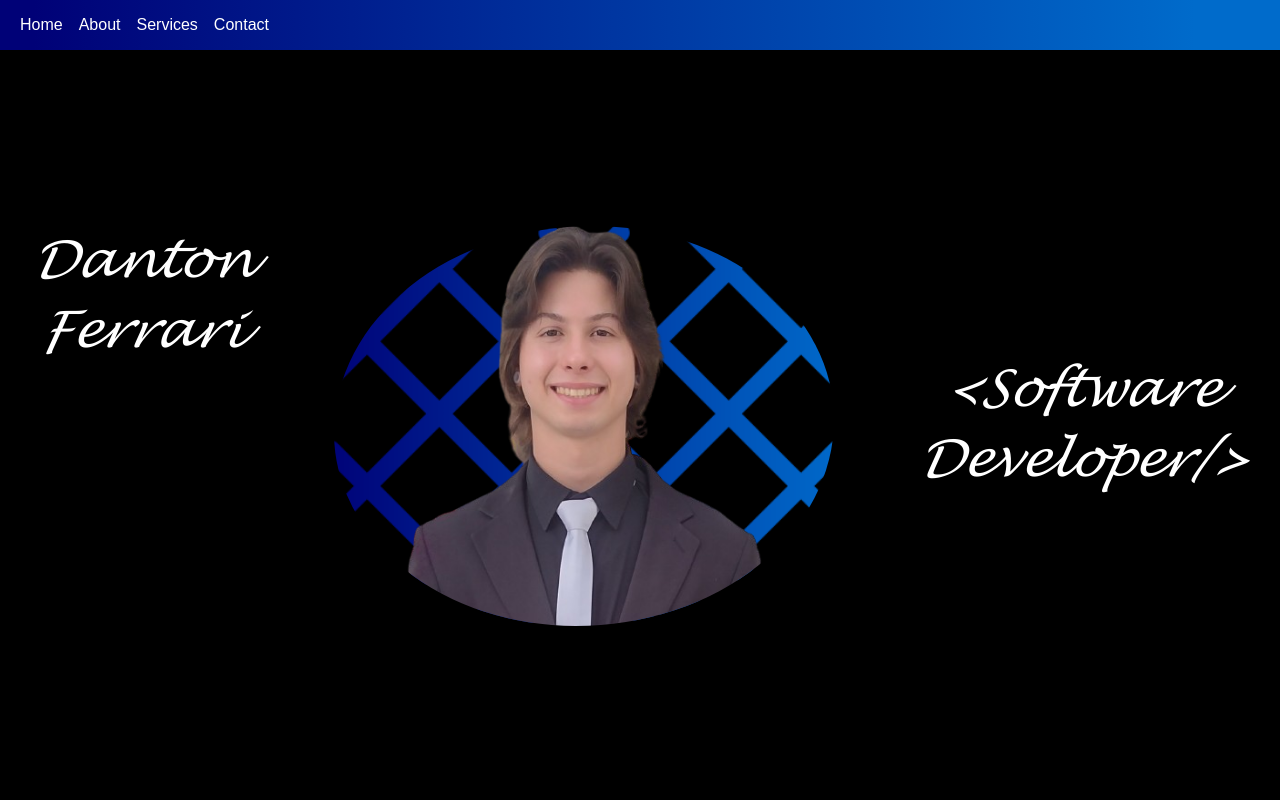
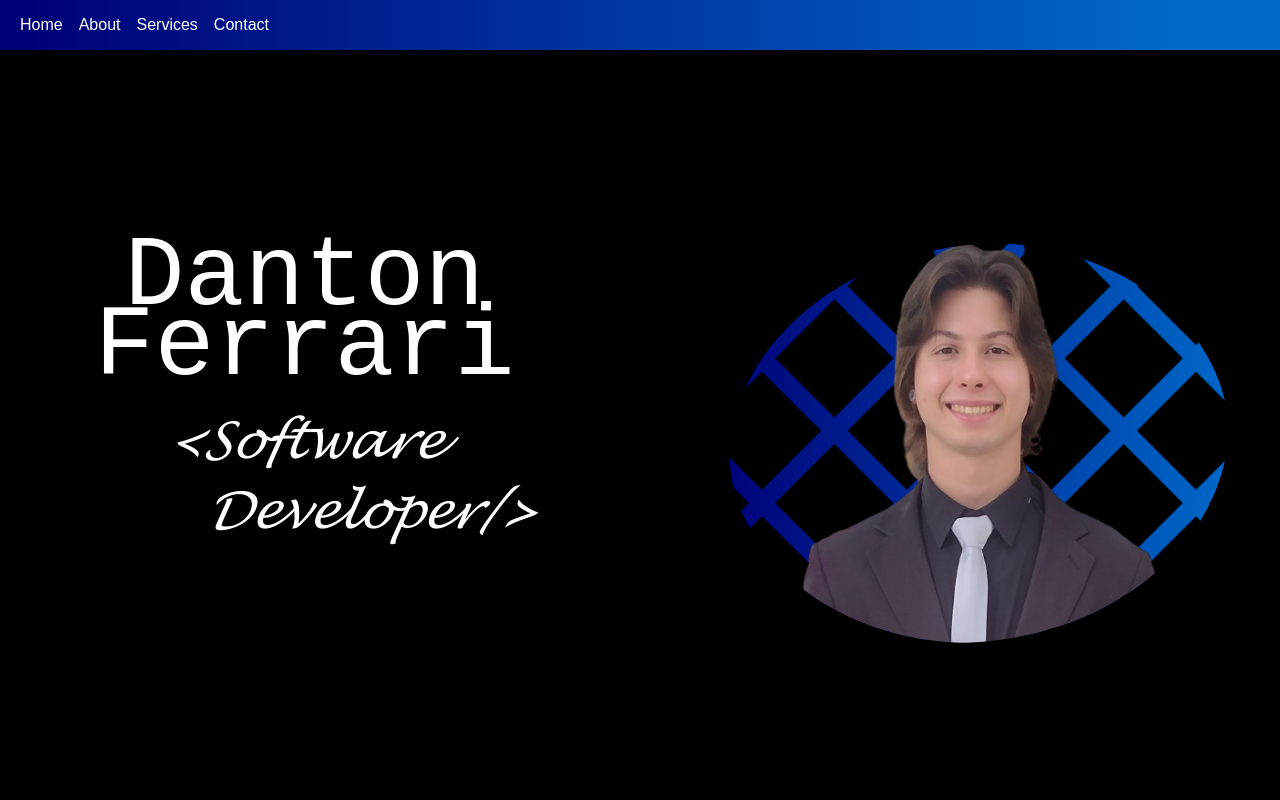
Before and after one commit to danton-ferrari/protfolio, a React (Vite) app: page / in a window 1280 px wide. Shown: the top 800 px of the page. Built offline with nearby package versions, Linux system fonts and the light colour scheme.

Commit message:
Ageitei o header

```diff
--- a/src/pages/Header.css
+++ b/src/pages/Header.css
@@ -25,16 +25,17 @@
 .header {
   display: grid;
   grid-template-rows: repeat(3, auto);
-  gap: 2px;
   max-width: 100%;
   height: 60%;
   align-content: baseline;
 }
 
+.header-h1s {
+  padding-bottom: 120px;
+}
+
 .header-h1-1 h1 {
   font-family: monospace;
-  grid-row-start: 1;
-  grid-row-end: 1;
   font-weight: 400;
   font-size: 45px;
   color: white;
@@ -45,18 +46,15 @@
 .header-h1-2 h1 {
   font-family: "Lucida Handwriting", sans-serif;
   font-style: italic;
-  grid-row-start: 2;
-  grid-row-end: 2;
   font-weight: 300;
   font-size: 20px;
   color: white;
-  line-height: 45px;
+  line-height: 100%;
   text-align: center;
 }
 
 .header-h1-1 {
   display: flex;
-  height: 100%;
   max-width: 100%;
   align-items: end;
   justify-content: center;
@@ -64,7 +62,6 @@
 
 .header-h1-2 {
   display: flex;
-  height: 100%;
   max-width: 100%;
   align-items: baseline;
   justify-content: center;
@@ -86,15 +83,8 @@
   max-width: 100%;
   height: 100%;
   object-fit: cover;
-  grid-row-start: 3;
-  grid-row-end: 3;
   align-content: center;
-  /* border-radius: 55% 45% 55% 45%; */
-}
-
-.nada {
-  height: 120px;
-  width: 100%;
+  border-radius: 55% 45% 55% 45%;
 }
 
 .header-img #eu {
@@ -130,54 +120,33 @@
   }
 
   .header {
-    grid-template-rows: 100%;
-    grid-template-columns: auto auto auto 0px;
+    display: flex;
+    gap: 70px;
     height: 100%;
     justify-content: center;
   }
 
   .header-h1-1 h1 {
-    font-family: "Lucida Handwriting", sans-serif;
-    font-style: italic;
-    text-align: center;
-    grid-column-start: 1;
-    grid-column-end: 1;
-    grid-row-start: 1;
-    grid-row-end: 1;
+    font-weight: 500;
+    line-height: 70px;
+    font-size: 100px;
+    padding-bottom: 24px;
+  }
+
+  .header-h1-2 h1 {
     font-weight: 500;
     line-height: 70px;
     font-size: 50px;
   }
 
-  .nada {
-    display: none !important;
-    height: 0 !important;
-    width: 0 !important;
-    margin: 0 !important;
-    padding: 0 !important;
-    overflow: hidden !important;
+  .pular-linha {
+    display: block;
+    margin-left: 20%;
   }
 
-  .header-h1-1 {
-    align-items: baseline;
-    justify-content: flex-end;
-  }
-
-  .header-h1-2 {
-    align-items: end;
-    justify-content: flex-start;
-    align-content: end;
-  }
-
-  .header-h1-2 h1 {
-    text-align: center;
-    grid-column-start: 3;
-    grid-column-end: 3;
-    grid-row-start: 1;
-    grid-row-end: 1;
-    font-weight: 500;
-    line-height: 70px;
-    font-size: 50px;
+  .header-h1s {
+    align-content: center;
+    padding-bottom: 0;
   }
 
   .header .header-img {
@@ -185,11 +154,6 @@
     max-height: 100%;
     min-height: 400px;
     min-width: 500px;
-    text-align: center;
-    grid-column-start: 2;
-    grid-column-end: 2;
-    grid-row-start: 1;
-    grid-row-end: 1;
     margin-right: 50px;
     margin-left: 50px;
     align-content: center;
--- a/src/pages/Headers.jsx
+++ b/src/pages/Headers.jsx
@@ -11,13 +11,16 @@ function Headers() {
 
   return (
     <div className="header hidden">
-      <div className="header-h1-1">
-        <h1>Danton Ferrari</h1>
+      <div className="header-h1s">
+        <div className="header-h1-1">
+          <h1>Danton Ferrari</h1>
+        </div>
+        <div className="header-h1-2">
+          <h1>
+            &lt;Software <span className="pular-linha">Developer/&gt;</span>
+          </h1>
+        </div>
       </div>
-      <div className="header-h1-2">
-        <h1>&lt;Software Developer/&gt;</h1>
-      </div>
-      <div className="nada"></div>
       <div className="header-img">
         <img id="eu" src={imgUrl} />
       </div>
```
